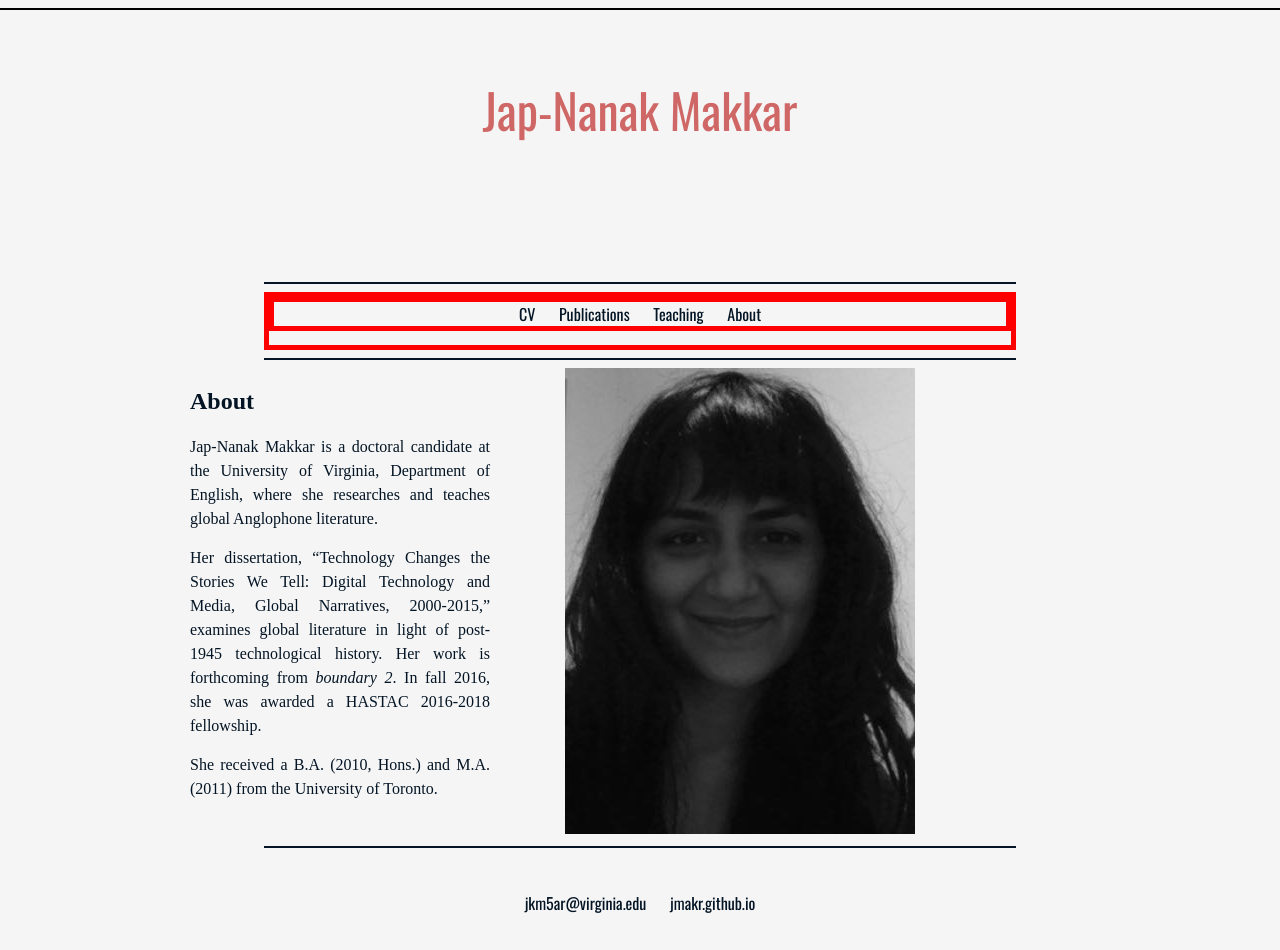
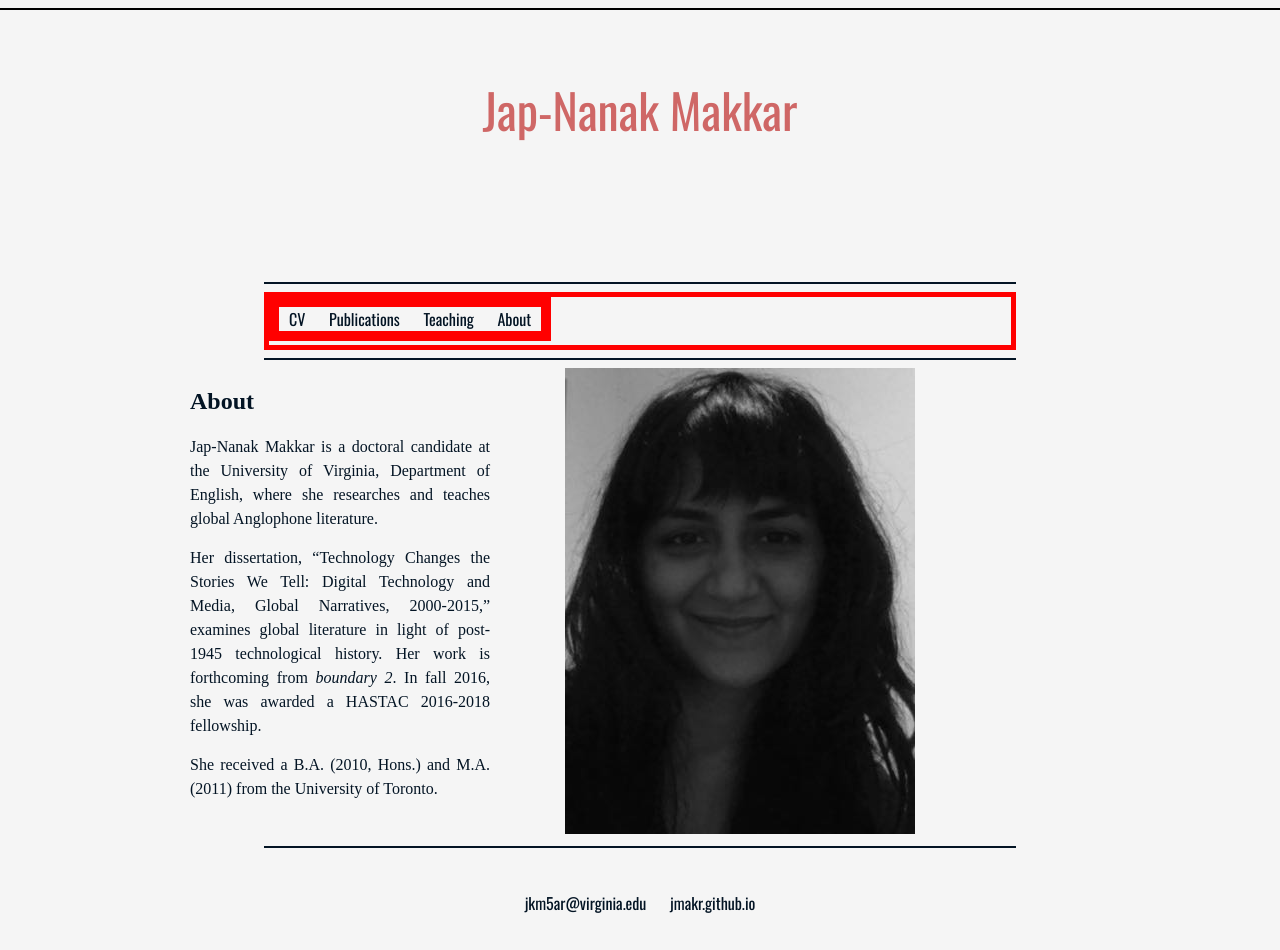
Before and after one commit to jmakr/jmakr.github.io, a Jekyll site: the page built from index.html, in a window 1280 px wide. Built offline with Jekyll 4.4.1, drawn with Linux system fonts in a browser that asks for light colours; some web fonts are replaced.

Commit message:
Update default.html

```diff
--- a/_layouts/default.html
+++ b/_layouts/default.html
@@ -39,13 +39,14 @@
 
 
 			<section>
+			<div class="topnavigationhelper">
 			<div class="topnavigation">
 
 	        		<a href="/cv">CV</a>
 	        		<a href="/publications">Publications</a>
 	        		<a href="/teaching">Teaching</a>
 				<a href="/">About</a>
-
+			</div>
 			</div>
 			</section>
 		</div>
```
